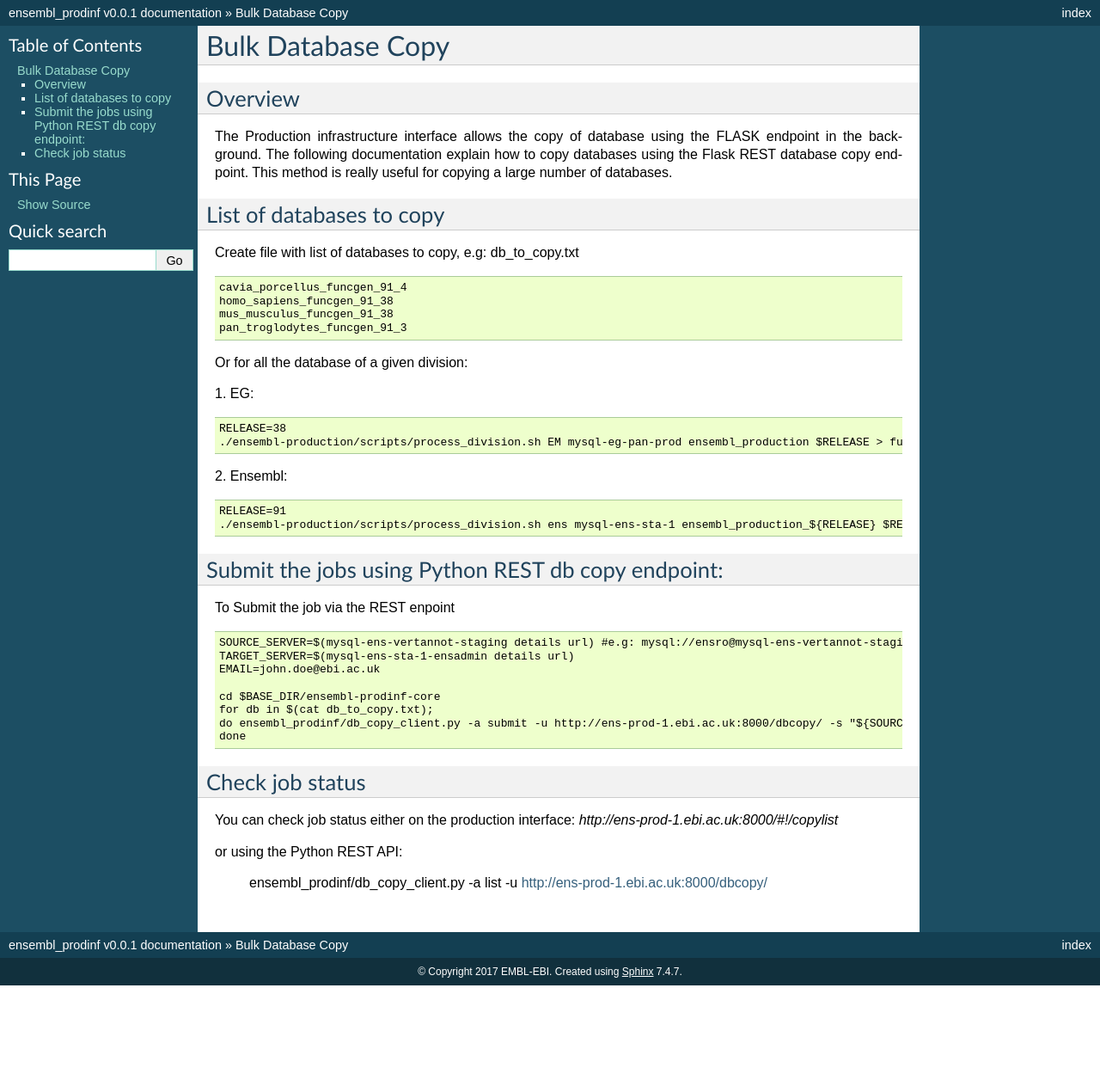
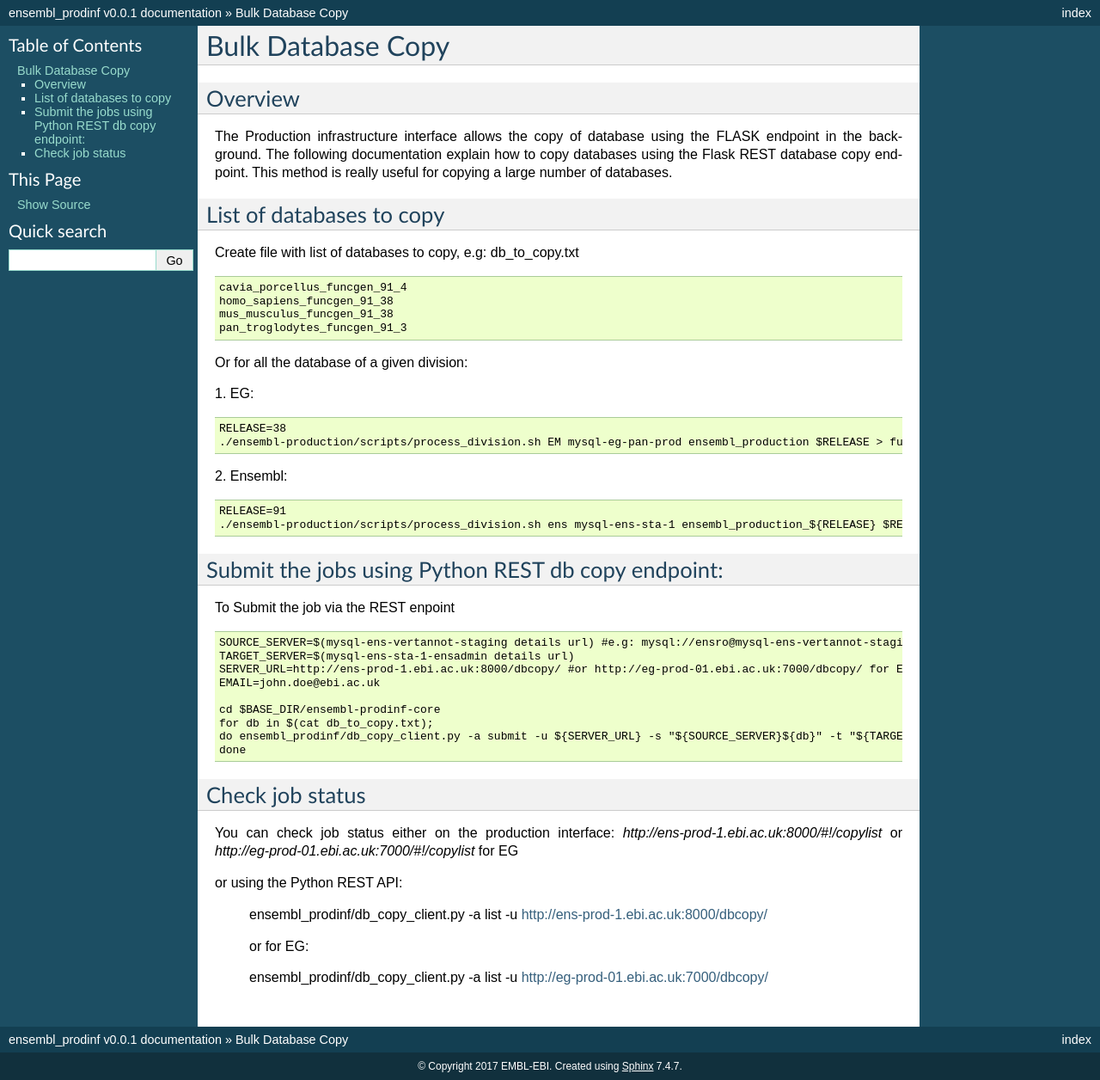
Before and after one commit to Ensembl/ensembl-prodinf-datachecks, a Sphinx documentation site: the page built from docs/bulk_db_copy.rst, in a window 1280 px wide. Shown: the whole page at 86% size. Built offline with Sphinx 7.4.7, drawn with Linux system fonts in a browser that asks for light colours; before the commit the page ends 1146 px from its top, so only the background shows below that.

Commit message:
Update bulk_db_copy.rst
Added EG server

```diff
--- a/docs/bulk_db_copy.rst
+++ b/docs/bulk_db_copy.rst
@@ -37,18 +37,23 @@ To Submit the job via the REST enpoint
 ::
   SOURCE_SERVER=$(mysql-ens-vertannot-staging details url) #e.g: mysql://ensro@mysql-ens-vertannot-staging:4573/
   TARGET_SERVER=$(mysql-ens-sta-1-ensadmin details url)
+  SERVER_URL=http://ens-prod-1.ebi.ac.uk:8000/dbcopy/ #or http://eg-prod-01.ebi.ac.uk:7000/dbcopy/ for EG
   EMAIL=john.doe@ebi.ac.uk
 
   cd $BASE_DIR/ensembl-prodinf-core
   for db in $(cat db_to_copy.txt);
-  do ensembl_prodinf/db_copy_client.py -a submit -u http://ens-prod-1.ebi.ac.uk:8000/dbcopy/ -s "${SOURCE_SERVER}${db}" -t "${TARGET_SERVER}${db}" -d 1 -e $EMAIL;
+  do ensembl_prodinf/db_copy_client.py -a submit -u ${SERVER_URL} -s "${SOURCE_SERVER}${db}" -t "${TARGET_SERVER}${db}" -d 1 -e $EMAIL;
   done
 
 Check job status
 #####
 
-You can check job status either on the production interface: `http://ens-prod-1.ebi.ac.uk:8000/#!/copylist`
+You can check job status either on the production interface: `http://ens-prod-1.ebi.ac.uk:8000/#!/copylist` or `http://eg-prod-01.ebi.ac.uk:7000/#!/copylist` for EG
 
 or using the Python REST API:
 
   ensembl_prodinf/db_copy_client.py -a list -u http://ens-prod-1.ebi.ac.uk:8000/dbcopy/
+
+  or for EG:
+
+  ensembl_prodinf/db_copy_client.py -a list -u http://eg-prod-01.ebi.ac.uk:7000/dbcopy/
```
